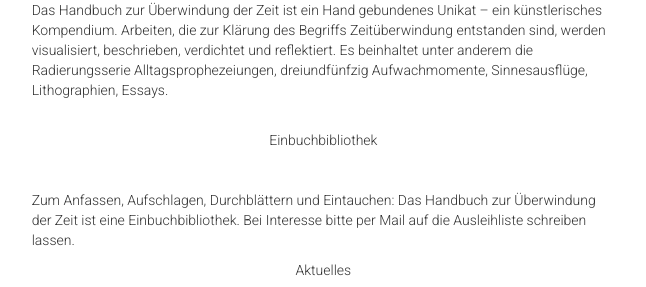
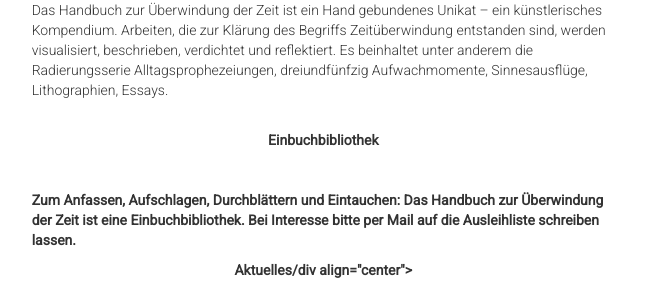
Before and after one commit to bienen/handbuch, a plain HTML site: page index.html in a window 1280 px wide. Shown: the part 1235-1522 px from the top of the page, without its empty margins (470-1116 px from the left). Drawn offline with Linux system fonts and the light colour scheme; a web font is replaced by a local one.

Commit message:
strong bold überschriften

```diff
--- a/index.html
+++ b/index.html
@@ -57,7 +57,7 @@ Zeit, als eine Grunddeterminante des Lebens, wird im Handbuch zur Überwindung d
 
 
 <p>
-<div align="center">Einbuchbibliothek</div align="center"></br>
+<div align="center"><strong>Einbuchbibliothek<strong/></div align="center"></br>
   </br>
 <p/>
 Zum Anfassen, Aufschlagen, Durchblättern und Eintauchen: Das Handbuch zur Überwindung der Zeit ist eine Einbuchbibliothek. Bei Interesse bitte per Mail auf die Ausleihliste schreiben lassen.
@@ -65,7 +65,7 @@ Zum Anfassen, Aufschlagen, Durchblättern und Eintauchen: Das Handbuch zur Über
 <p/>
 
 <p>
-<div align="center">Aktuelles</div align="center"></br>
+<div align="center"><strong>Aktuelles</strong>/div align="center"></br>
  <p/>
 
 <p>
```
